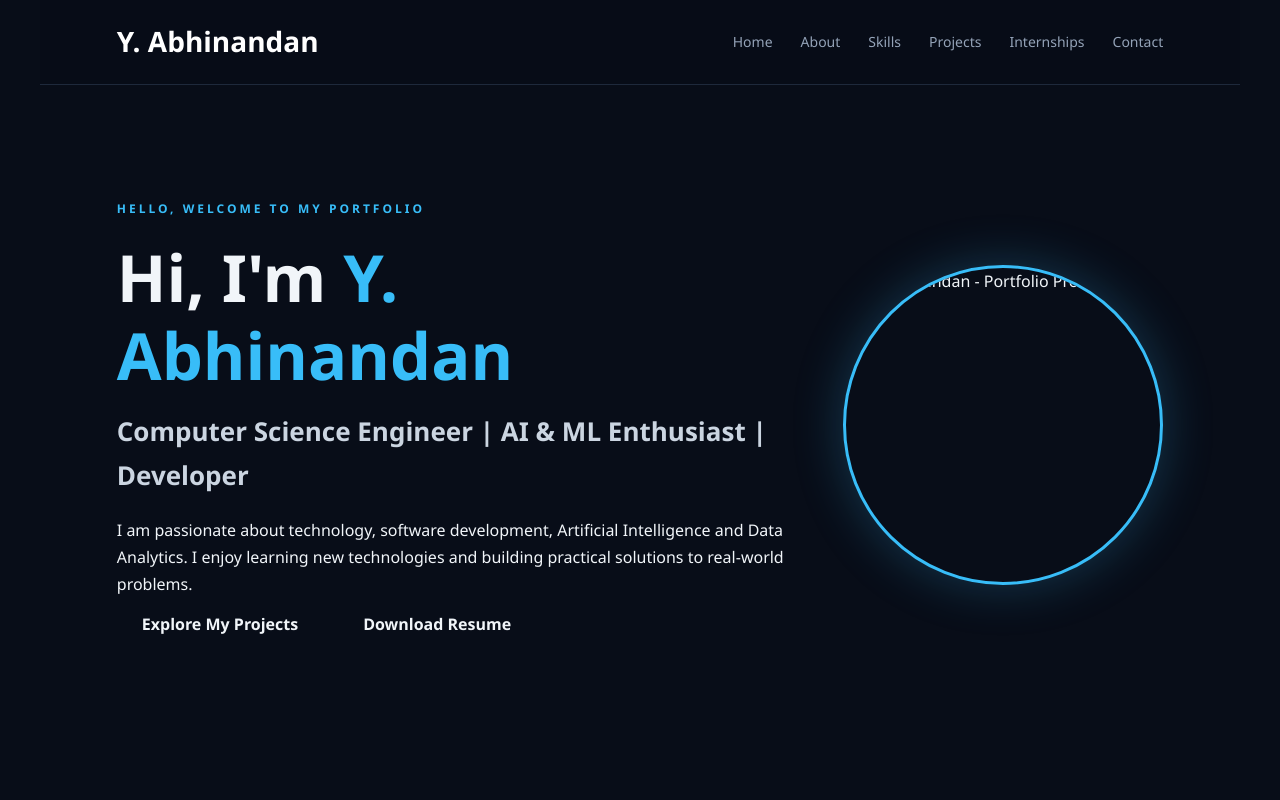
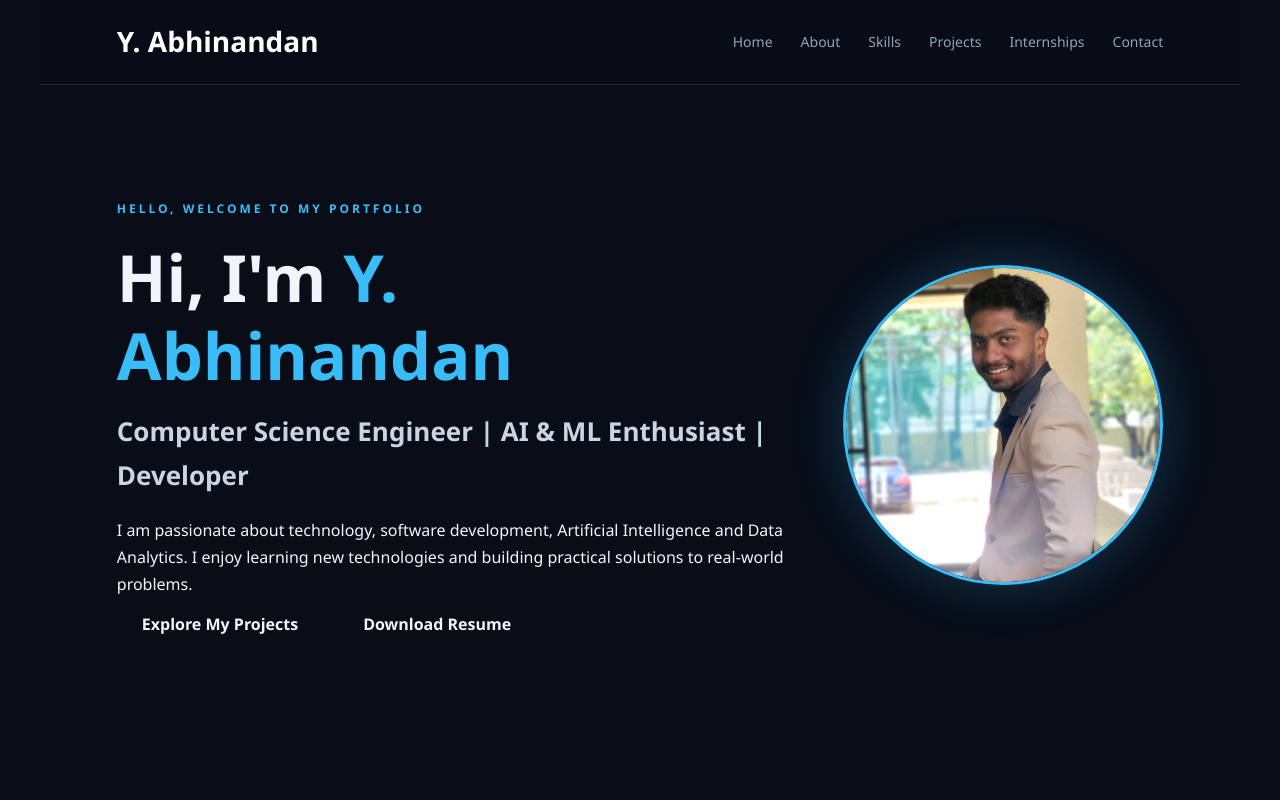
Before and after one commit to abhi-3004/abhinandan-portfolio, a plain HTML site: page index.html in a window 1280 px wide. Shown: the top 800 px of the page. Drawn offline with Linux system fonts and the light colour scheme.

Commit message:
Restore index.html with complete portfolio content

```diff
--- a/index.html
+++ b/index.html
@@ -84,7 +84,7 @@
         <div class="hero-image">
 
             <img
-                src="images/portfolio.jpg"
+                src="portfolio.jpg"
                 alt="Y. Abhinandan - Portfolio Profile"
                 class="profile-photo">
 
```
